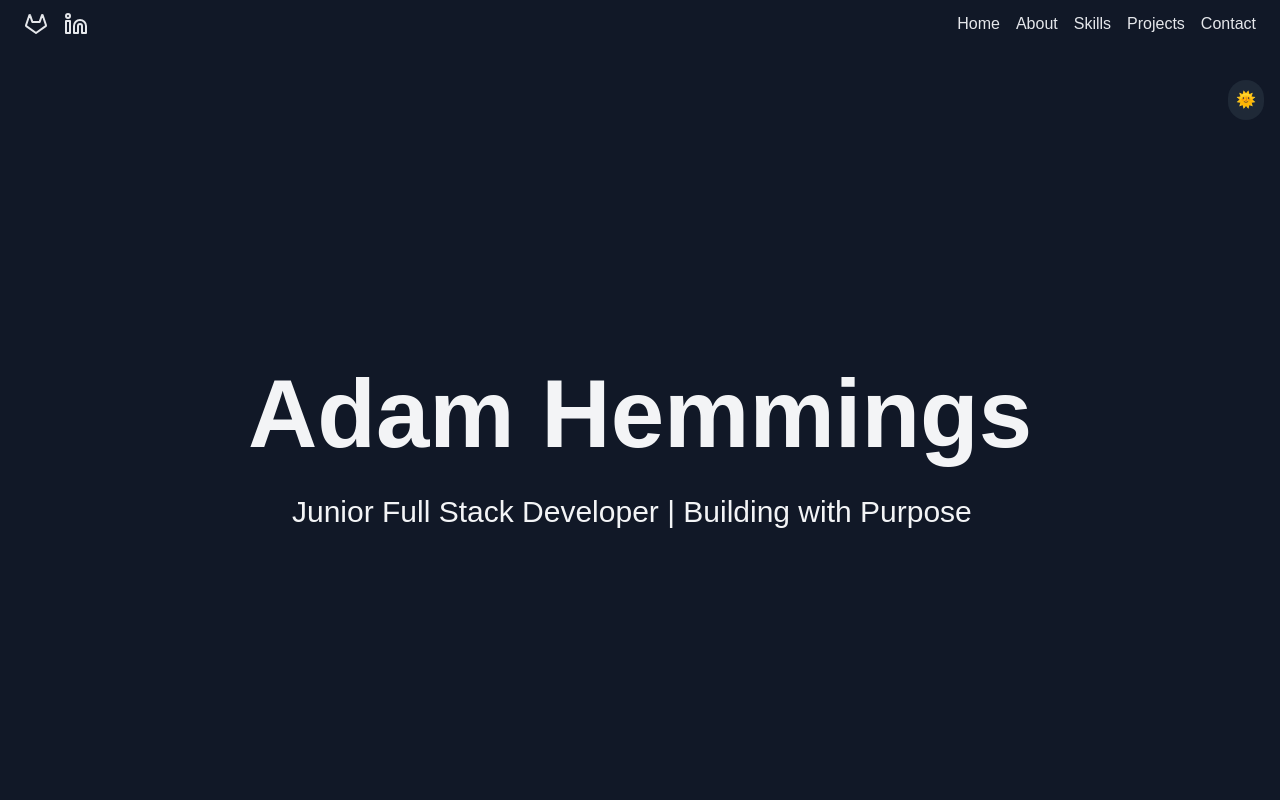
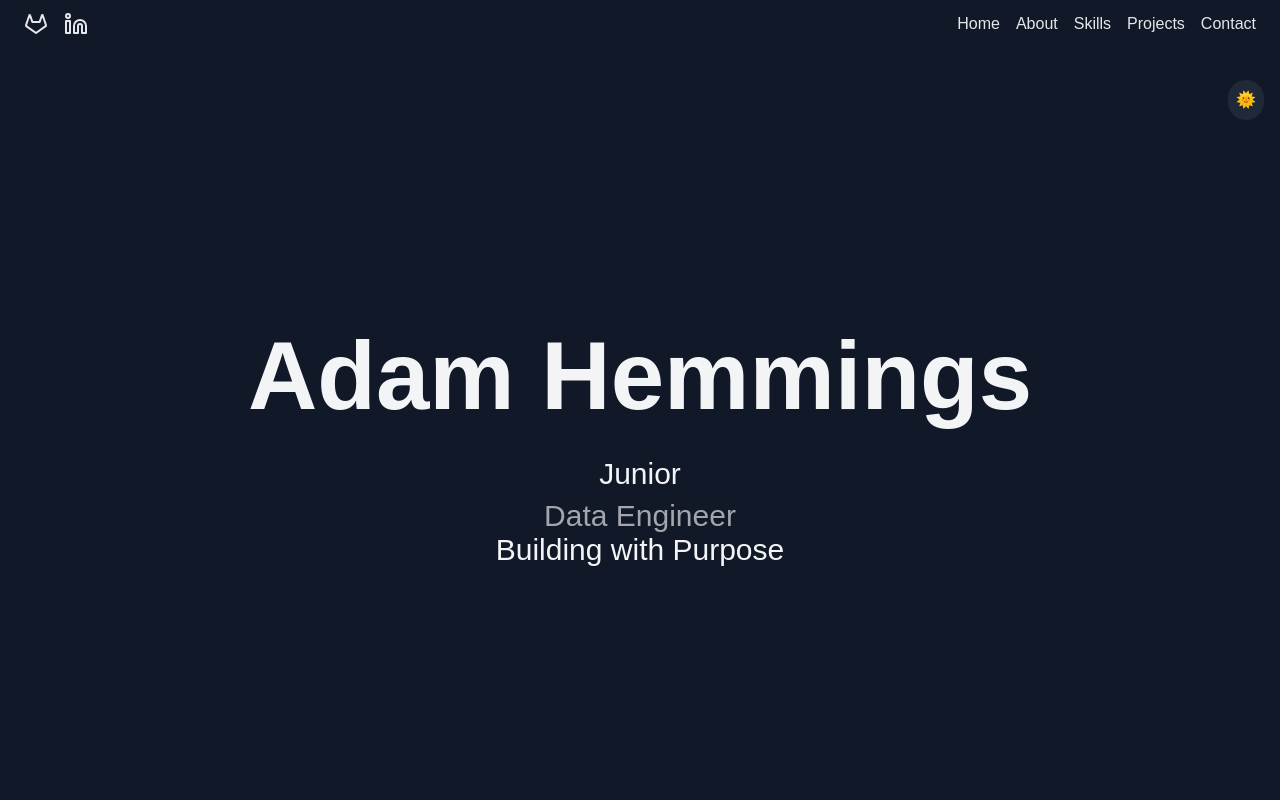
Before and after one commit to AJHemmings/portfolio, a Next.js app: page / in a window 1280 px wide. Shown: the top 800 px of the page. Built offline with nearby package versions, Linux system fonts and the light colour scheme.

Commit message:
Added Home page animation

```diff
--- a/package.json
+++ b/package.json
@@ -45,6 +45,7 @@
     "cmdk": "1.0.4",
     "date-fns": "4.1.0",
     "embla-carousel-react": "8.5.1",
+    "framer-motion": "^12.12.1",
     "input-otp": "1.4.1",
     "lucide-react": "^0.454.0",
     "next": "14.2.16",
--- a/src/App.tsx
+++ b/src/App.tsx
@@ -13,20 +13,14 @@ import { Analytics } from "@vercel/analytics/react";
 
 const App: React.FC = () => {
   useEffect(() => {
-    // Set dark mode by default
     document.documentElement.classList.add("dark");
   }, []);
 
   return (
-    // Main container for the entire application
     <div className="min-h-screen bg-white dark:bg-gray-900 text-gray-900 dark:text-gray-100">
-      {/* Navbar component */}
       <Navbar />
-      {/* Dark mode toggle component */}
       <DarkModeToggle />
-      {/* Main content container */}
       <div className="space-y-20">
-        {/* Individual section components */}
         <Home />
         <About />
         <Skills />
--- a/src/components/Home.tsx
+++ b/src/components/Home.tsx
@@ -1,20 +1,47 @@
-import type React from "react";
+import { useState, useEffect } from "react";
+import { motion, AnimatePresence } from "framer-motion";
 
-const Home: React.FC = () => {
+const Home = () => {
+  const titles = [
+    "Full Stack Developer",
+    "Back-End Developer",
+    "Software Engineer",
+    "Data Engineer",
+  ];
+
+  const [currentTitleIndex, setCurrentTitleIndex] = useState(0);
+
+  useEffect(() => {
+    const interval = setInterval(() => {
+      setCurrentTitleIndex((prev) => (prev + 1) % titles.length);
+    }, 2000); // Change text every 2 seconds (adjust as needed)
+
+    return () => clearInterval(interval);
+  }, [titles.length]);
+
   return (
-    // Main container for the home section
-    <section
-      id="home"
-      className="min-h-screen flex flex-col justify-center items-center text-center p-8"
-    >
+    <section className="min-h-screen flex flex-col justify-center items-center text-center p-8">
       <div className="space-y-8">
-        {/* Main heading (your name) */}
         <h1 className="text-6xl md:text-8xl font-bold mb-4">Adam Hemmings</h1>
-        {/* Subheading (your title or tagline) */}
-        <p className="text-2xl md:text-3xl max-w-3xl">
-          Junior Full Stack Developer | Building with Purpose
-        </p>
-        {/* Note: The "About Me" button has been removed */}
+
+        <div className="text-2xl md:text-3xl">
+          <p>Junior</p>
+
+          <AnimatePresence mode="wait">
+            <motion.div
+              key={currentTitleIndex}
+              initial={{ opacity: 0, y: 10 }}
+              animate={{ opacity: 1, y: 0 }}
+              exit={{ opacity: 0, y: -10 }}
+              transition={{ duration: 0.3 }} // Faster animation (0.3s)
+              className="h-10 flex items-center justify-center"
+            >
+              {titles[currentTitleIndex]}
+            </motion.div>
+          </AnimatePresence>
+
+          <p>Building with Purpose</p>
+        </div>
       </div>
     </section>
   );
--- a/src/components/Projects.tsx
+++ b/src/components/Projects.tsx
@@ -148,7 +148,7 @@ const projects: Project[] = [
   //     "Comment sections",
   //   ],
   //   knownBugs:
-  //     "Database is currently offline | CSS scrolling on sides refreshes everytime a character is typed on the keyboard",
+  //     "Database is currently offline | CSS scrolling on sides refreshes every time a character is typed on the keyboard",
   //   versionHistory: null,
   //   repoLink: "https://github.com/AJHemmings/Movie-Recommendation-Library",
   //   deployedLink: "https://movie-recommendation-library.vercel.app/",
```
Also changed, not shown: 1 other file (tests, documents, lock files or other folders).
